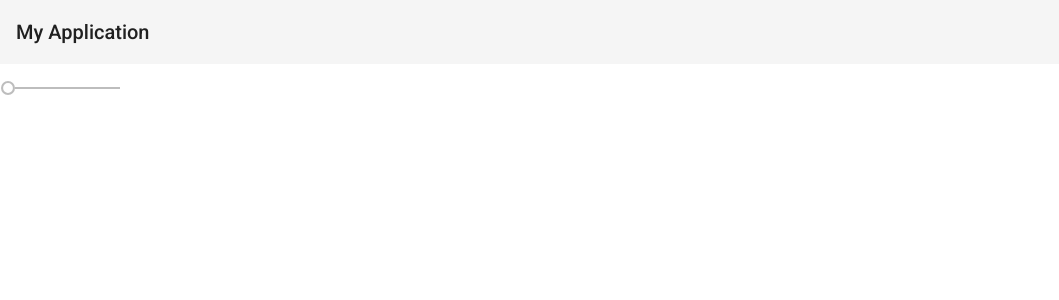
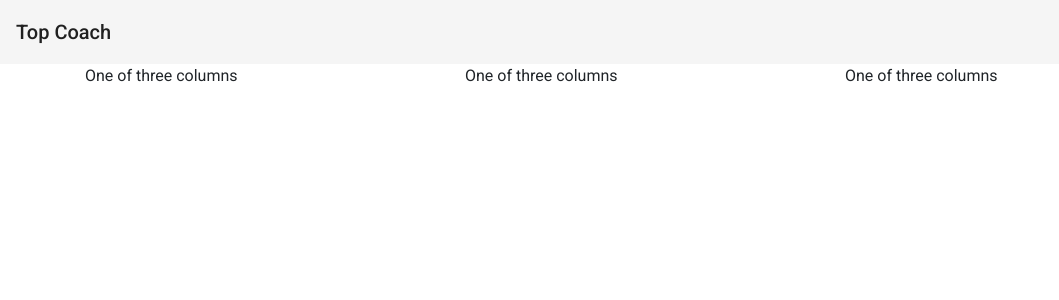
Before and after one commit to MiggelMike/top-coach, an Angular app: page / in a window 1280 px wide. Shown: the top 300 px of the page, without its empty margins (0-1059 px from the left). Built offline with nearby package versions, Linux system fonts and the light colour scheme.

Commit message:
Bootstrap und Materials sind installiert. Alles läuft bis hier ohne Fehler

```diff
--- a/package.json
+++ b/package.json
@@ -21,6 +21,7 @@
     "@angular/platform-browser": "~8.2.4",
     "@angular/platform-browser-dynamic": "~8.2.4",
     "@angular/router": "~8.2.4",
+    "bootstrap": "^4.0.0-beta",
     "hammerjs": "^2.0.8",
     "rxjs": "~6.4.0",
     "tslib": "^1.10.0",
--- a/src/app/app.component.html
+++ b/src/app/app.component.html
@@ -1,5 +1,17 @@
 <mat-toolbar>
-  <span>My Application</span>
+  <span>Top Coach</span>
 </mat-toolbar>
 
-<mat-slider min="1" max="100" step="1" value="1"></mat-slider>
+<div class="container">
+  <div class="row">
+    <div class="col-sm">
+      One of three columns
+    </div>
+    <div class="col-sm">
+      One of three columns
+    </div>
+    <div class="col-sm">
+      One of three columns
+    </div>
+  </div>
+</div>
--- a/src/styles.scss
+++ b/src/styles.scss
@@ -1,4 +1,6 @@
 /* You can add global styles to this file, and also import other style files */
+@import "~bootstrap/scss/bootstrap";
+
 
 html, body { height: 100%; }
 body { margin: 0; font-family: Roboto, "Helvetica Neue", sans-serif; }
```
Also changed, not shown: 1 other file (tests, documents, lock files or other folders).
